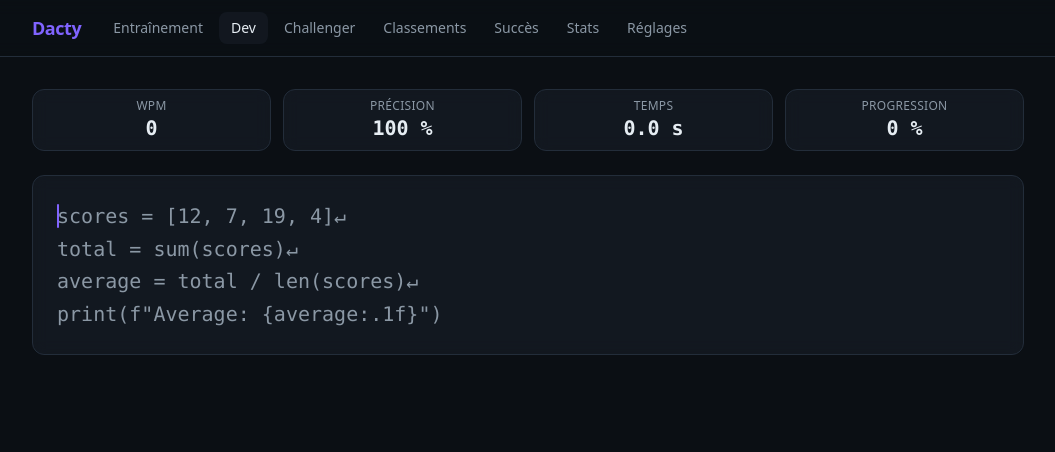
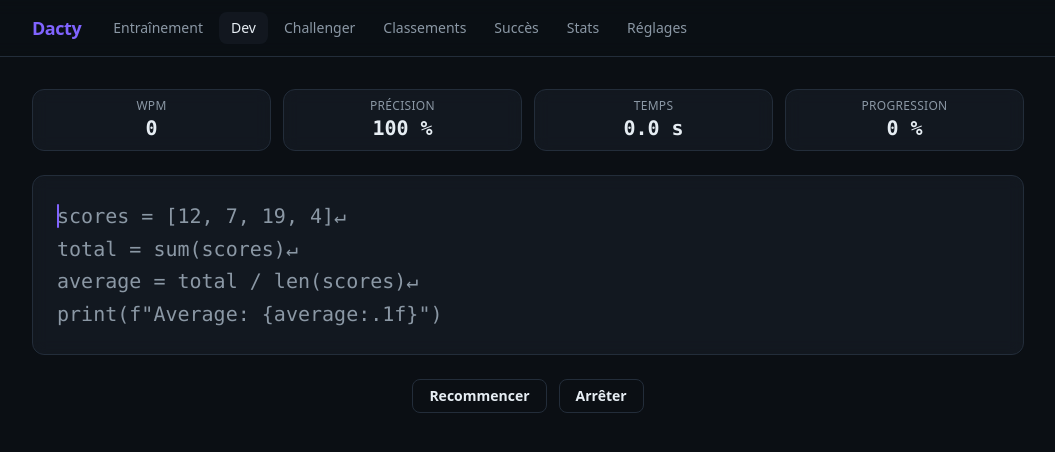
Before and after one commit to Lubachma/Dacty, a React (Vite) app: page /dev in a window 1280 px wide. Both pictures are taken after a click on the button "Démarrer". Shown: the top 452 px of the page, without its empty margins (112-1167 px from the left). Built offline with nearby package versions, Linux system fonts and the light colour scheme.

Commit message:
feat: stop and restart buttons during training runs

```diff
--- /dev/null
+++ b/src/ui/components/RunControls.tsx
@@ -0,0 +1,32 @@
+import { useRunStore } from '@/state/runStore';
+
+/**
+ * Actions pendant une run d'entraînement :
+ * « Recommencer » relance le même texte à zéro, « Arrêter » abandonne (rien n'est
+ * enregistré). Rend null hors run — le parent ne l'affiche que pendant la run.
+ */
+export function RunControls() {
+  const config = useRunStore((s) => s.config);
+  const text = useRunStore((s) => s.typing?.text);
+  const start = useRunStore((s) => s.start);
+  const reset = useRunStore((s) => s.reset);
+  if (!config || !text) return null;
+  return (
+    <div className="flex justify-center gap-3">
+      <button
+        type="button"
+        onClick={() => start(config, text)}
+        className="rounded-lg border border-line px-4 py-1.5 text-sm font-bold transition-colors hover:border-accent"
+      >
+        Recommencer
+      </button>
+      <button
+        type="button"
+        onClick={reset}
+        className="rounded-lg border border-line px-4 py-1.5 text-sm font-bold transition-colors hover:border-accent"
+      >
+        Arrêter
+      </button>
+    </div>
+  );
+}
--- a/src/ui/pages/DevPage.tsx
+++ b/src/ui/pages/DevPage.tsx
@@ -5,6 +5,7 @@ import { useToasts } from '@/state/toastStore';
 import { useFocusGuard } from '@/ui/hooks/useFocusGuard';
 import { usePauseRunOnUnmount } from '@/ui/hooks/usePauseRunOnUnmount';
 import { TypingArea } from '@/ui/components/TypingArea';
+import { RunControls } from '@/ui/components/RunControls';
 import { RunHud } from '@/ui/components/RunHud';
 import { ResultsScreen } from '@/ui/components/ResultsScreen';
 import { playError, playKey, playSuccess } from '@/ui/sounds';
@@ -81,6 +82,7 @@ export function DevPage() {
                 <p className="text-center text-sm text-muted">En pause — clique dans le texte pour reprendre.</p>
               )}
               <TypingArea state={typing} disabled={status !== 'running'} onChar={handleChar} onBackspace={backspace} />
+              <RunControls />
             </>
           )
         )}
--- a/src/ui/pages/PlayPage.tsx
+++ b/src/ui/pages/PlayPage.tsx
@@ -5,6 +5,7 @@ import { useToasts } from '@/state/toastStore';
 import { useFocusGuard } from '@/ui/hooks/useFocusGuard';
 import { usePauseRunOnUnmount } from '@/ui/hooks/usePauseRunOnUnmount';
 import { TypingArea } from '@/ui/components/TypingArea';
+import { RunControls } from '@/ui/components/RunControls';
 import { RunHud } from '@/ui/components/RunHud';
 import { ResultsScreen } from '@/ui/components/ResultsScreen';
 import { Toggle } from '@/ui/components/Toggle';
@@ -94,6 +95,7 @@ export function PlayPage() {
                 <p className="text-center text-sm text-muted">En pause — clique dans le texte pour reprendre.</p>
               )}
               <TypingArea state={typing} disabled={status !== 'running'} onChar={handleChar} onBackspace={backspace} />
+              <RunControls />
             </>
           )
         )}
```
Also changed, not shown: 1 other file (tests, documents, lock files or other folders).
